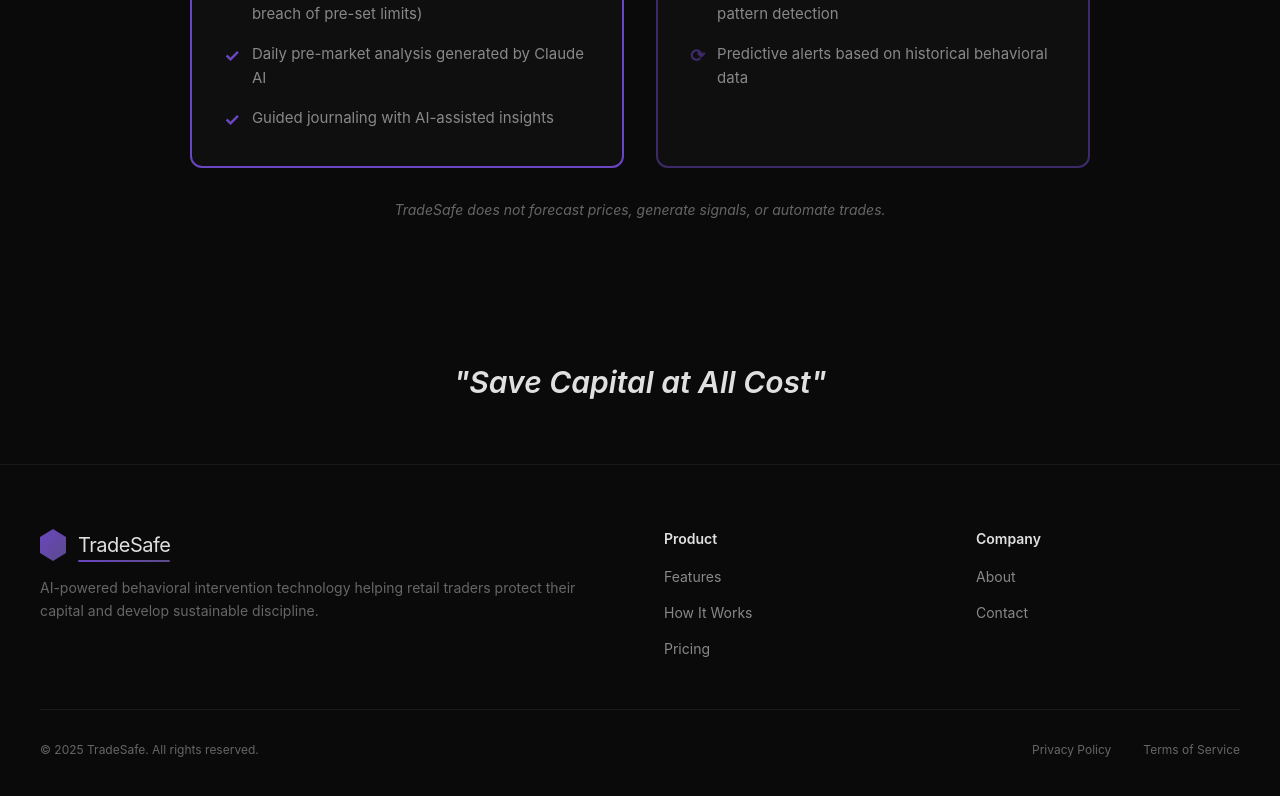
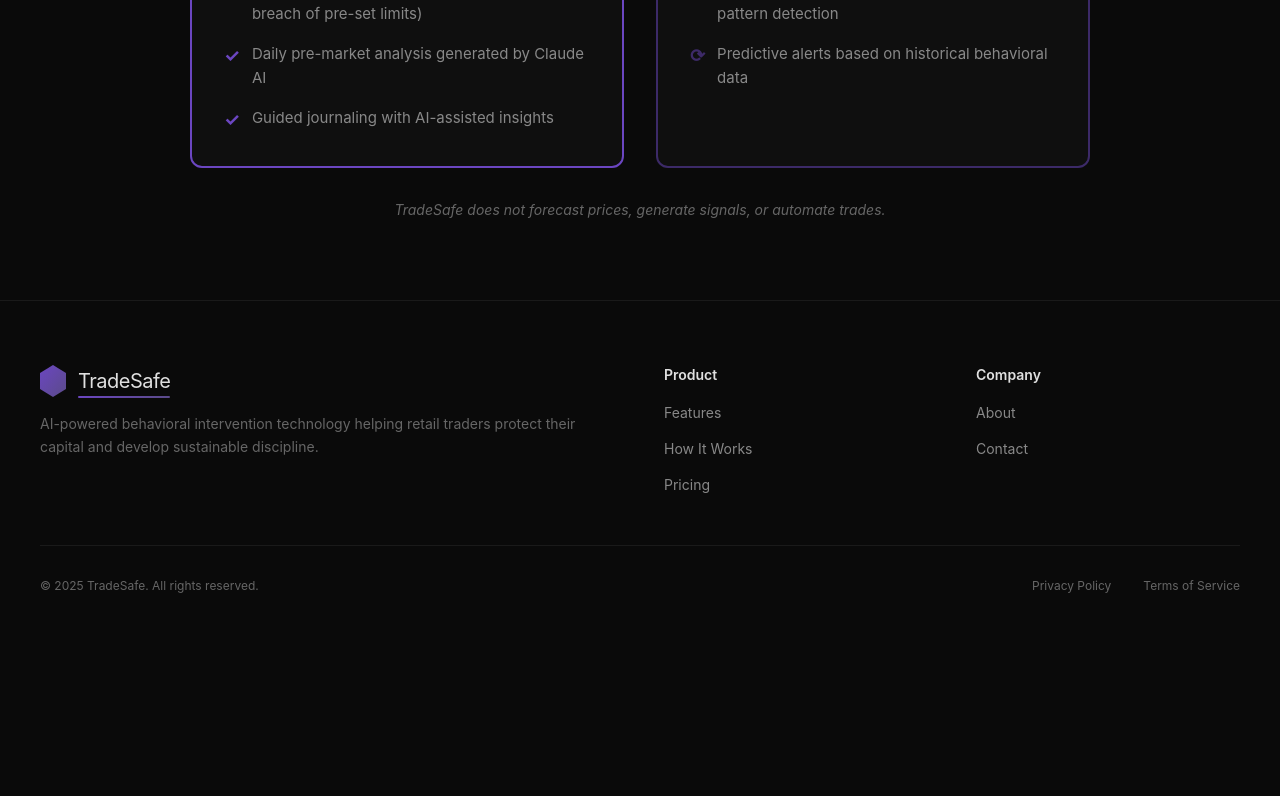
Before and after one commit to Trade-Safe/tradesafe-landing, a Next.js app: page / in a window 1280 px wide. Shown: the part 3951-4747 px from the top of the page. After the commit the page ends 4609 px from the top, so only its background shows below. Built offline with nearby package versions, Linux system fonts and the light colour scheme.

Commit message:
refactor: remove ClosingQuote from main page

```diff
--- a/app/page.tsx
+++ b/app/page.tsx
@@ -4,7 +4,6 @@ import Features from '@/components/Features'
 import Pricing from '@/components/Pricing'
 import HowItWorks from '@/components/HowItWorks'
 import Technology from '@/components/Technology'
-import ClosingQuote from '@/components/ClosingQuote'
 import Footer from '@/components/Footer'
 import messages from '@/messages/en.json'
 
@@ -70,7 +69,6 @@ export default function Home() {
         <Pricing {...messages.pricing} />
         <HowItWorks {...messages.howItWorks} />
         <Technology {...messages.technology} />
-        <ClosingQuote {...messages.closingQuote} />
       </main>
       <Footer {...messages.footer} />
     </>
```
